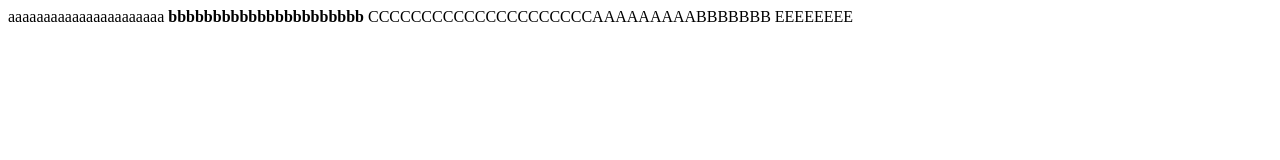
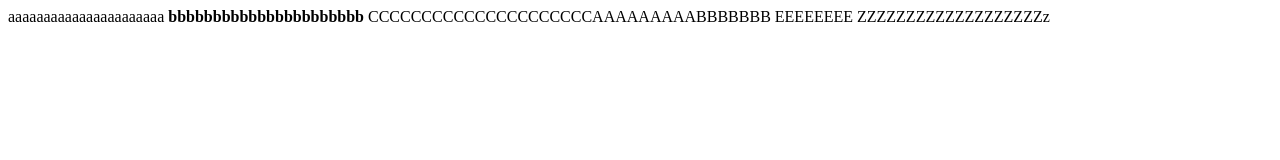
Before and after one commit to egzgheib/newGitTest, a plain HTML site: page index.html in a window 1280 px wide. Drawn offline with Linux system fonts and the light colour scheme.

Commit message:
update index.html

```diff
--- a/index.html
+++ b/index.html
@@ -11,7 +11,7 @@
 </b>
 
 <c>
-CCCCCCCCCCCCCCCCCCCCCAAAAAAAAABBBBBBB EEEEEEEE
+CCCCCCCCCCCCCCCCCCCCCAAAAAAAAABBBBBBB EEEEEEEE ZZZZZZZZZZZZZZZZZZZz
 </c>
 
 
```
